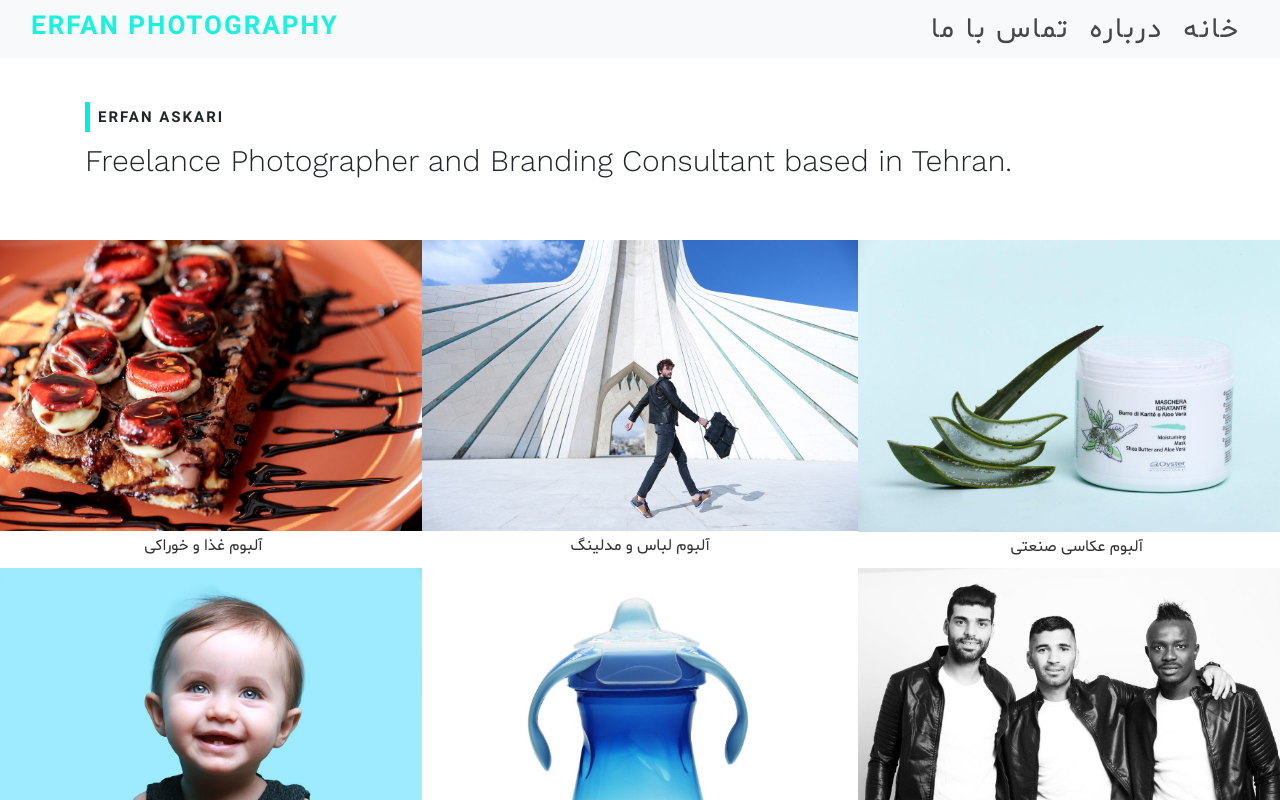
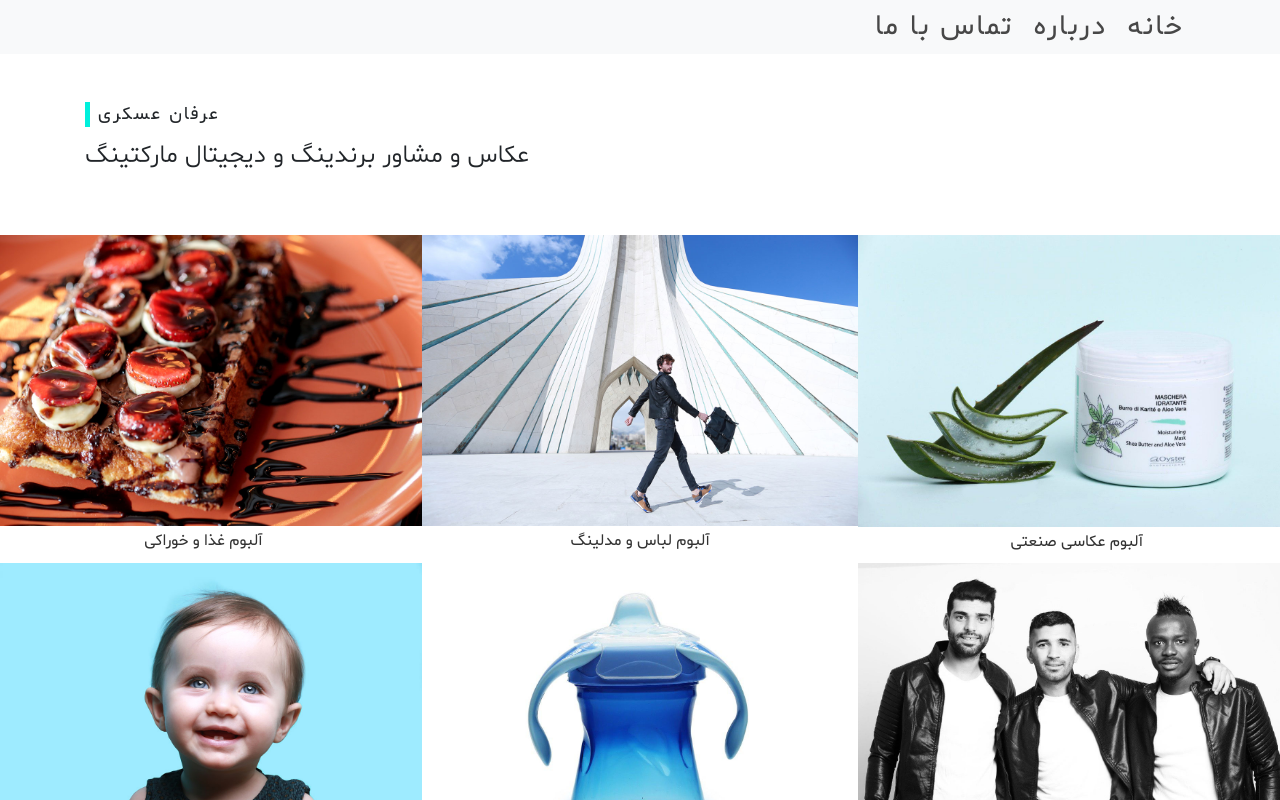
Before and after one commit to najdi123/erfan-photography, a React (Create React App) app: page / in a window 1280 px wide. Shown: the top 800 px of the page. Built offline with nearby package versions, Linux system fonts and the light colour scheme.

Commit message:
changed jumbotron to farsi, added couple of farsi descriptions, and removed navbar brand text

```diff
--- a/src/components/Gallery.jsx
+++ b/src/components/Gallery.jsx
@@ -39,8 +39,8 @@ class Gallery extends Component {
                                 <div className="img__description">
                                     <div className="m-center">
 
-                                        <h5 className="hide">This album contains photos of foods, edibles and restaurants  </h5>
-                                        <h5 className="farsi2">آلبوم شامل عکس هایی از انواع خوراکی و غذا مثل آبمیوه، نوشیدنی گرم، دسر، سبزیجات، میوه، صبحانه، ساندویچ و پیتزا </h5>
+                                        <h4 className="hide">This album contains photos of foods, edibles and restaurants  </h4>
+                                        <h4 className="farsi2">آلبوم شامل عکس هایی از انواع خوراکی و غذا مثل آبمیوه، نوشیدنی گرم، دسر، سبزیجات، میوه، صبحانه، ساندویچ و پیتزا </h4>
 
                                     </div>
                                 </div>
@@ -59,7 +59,10 @@ class Gallery extends Component {
                                 <img className="img__img" src={p7} alt="آلبوم عکس لباس و مدلینگ" />
                                 <div className="img__description">
                                     <div className="m-center">
-                                        <h5>This album includes photos of out-door modeling, clothing and accessories</h5>
+                                        <h4 className="hide">This album includes photos of out-door modeling, clothing and accessories</h4>
+                                        <h4 className="farsi2">
+                                            آلبوم شامل عکس هایی از پوشاک همراه مدل
+                                        </h4>
                                     </div>
                                 </div>
                             </div>
@@ -76,10 +79,10 @@ class Gallery extends Component {
                                 <img className="img__img" src={p11} alt="" />
                                 <div className="img__description">
                                     <div className="m-center">
-                                        <h5 className="hide">This album contains photos of products such as perfumes, make up, jewlery, sofas, handbags and shoes</h5>
-                                        <h5 className="farsi2">
+                                        <h4 className="hide">This album contains photos of products such as perfumes, make up, jewlery, sofas, handbags and shoes</h4>
+                                        <h4 className="farsi2">
                                             آلبوم شامل عکس هایی از محصولات تولیدی مثل عطر، لوازم آرایشی، جواهرات، مبل، کیف و کفش
-                                        </h5>
+                                        </h4>
                                     </div>
                                 </div>
                             </div>
@@ -112,10 +115,10 @@ class Gallery extends Component {
                                 <img className="img__img" src={p3} alt="آلبوم عکس از کودکان و نوجوانان" />
                                 <div className="img__description">
                                     <div className="m-center">
-                                        <h5 className="hide">This album includes photos of children and youth </h5>
-                                        <h5 className="farsi2">
+                                        <h4 className="hide">This album includes photos of children and youth </h4>
+                                        <h4 className="farsi2">
                                             آلبوم شامل عکس هایی از کودکان
-                                        </h5>
+                                        </h4>
                                     </div>
                                 </div>
                             </div>
@@ -153,10 +156,10 @@ class Gallery extends Component {
                                 <img className="img__img" src={p17} alt="آلبوم عکس از شخصیتهای معروف مثل بازیگران سینمایی و بازیکنان فوتبال و خواننده" />
                                 <div className="img__description">
                                     <div className="m-center">
-                                        <h5 className="hide">This album contains photos of known and famous characters such as actors and actresses, singers and football players</h5>
-                                        <h5 className="farsi2">
+                                        <h4 className="hide">This album contains photos of known and famous characters such as actors and actresses, singers and football players</h4>
+                                        <h4 className="farsi2">
                                             آلبوم شامل عکس های مدلینگ افراد معروف مثل بازیگران، خواننده و فوتبالیست ها
-                                        </h5>
+                                        </h4>
                                     </div>
                                 </div>
                             </div>
@@ -185,10 +188,10 @@ class Gallery extends Component {
                                 <img className="img__img" src={p18} alt="" />
                                 <div className="img__description">
                                     <div className="m-center">
-                                        <h5 className="hide">This album is pictures taken from quadcopters and drones from above</h5>
-                                        <h5 className="farsi2">
+                                        <h4 className="hide">This album is pictures taken from quadcopters and drones from above</h4>
+                                        <h4 className="farsi2">
                                             آلبوم شامل عکس های هوایی از بالا یا توسط پهباد
-                                        </h5>
+                                        </h4>
                                     </div>
                                 </div>
                             </div>
@@ -205,7 +208,10 @@ class Gallery extends Component {
                                 <img className="img__img" src={p6} alt="" />
                                 <div className="img__description">
                                     <div className="m-center">
-                                        <h5>This album includes photos of out-door modeling, clothing and accesories</h5>
+                                        <h4 className="hide">This album includes photos of out-door modeling, clothing and accesories</h4>
+                                        <h4 className="farsi2">
+                                            آلبوم شامل عکس هایی از رستوران ها، فضاهای صنعتی و خط تولید
+                                        </h4>
                                     </div>
                                 </div>
                             </div>
@@ -222,10 +228,10 @@ class Gallery extends Component {
                                 <img className="img__img" src={p9} alt="" />
                                 <div className="img__description">
                                     <div className="m-center">
-                                        <h5 className="hide">This album contains photos of people in different situations such as events or sports</h5>
-                                        <h5 className="farsi2">
+                                        <h4 className="hide">This album contains photos of people in different situations such as events or sports</h4>
+                                        <h4 className="farsi2">
                                             آلبوم شامل عکس های ورزشی و لایف استایل
-                                        </h5>
+                                        </h4>
                                     </div>
                                 </div>
                             </div>
--- a/src/components/Jumbotron.css
+++ b/src/components/Jumbotron.css
@@ -1,3 +1,8 @@
+@font-face {
+    font-family: shabnam-light;
+    src: url(../fonts/Shabnam-Light.woff);
+
+}
 .describe {
     font:  300 10px "worksans","Open Sans","Arial",sans-serif;
     line-height: 10px;
@@ -6,17 +11,17 @@
     margin-bottom: 0;
 }
 .describeNew {
-    font:  300 30px "worksans","Open Sans","Arial",sans-serif;
+    font: 25px "shabnam-light","Arial",sans-serif;
     line-height: 42px;
     letter-spacing: 0;
     text-transform: none;
     margin-bottom: 0;
 }
 .name {
-    font: 700 15px "worksansbold","Open Sans","Arial",sans-serif;
+    font: 700 20px "shabnam","Open Sans","Arial",sans-serif;
     letter-spacing: 2px;
     line-height: 2em;
-
+    direction:rtl;
     border-left: 5px solid rgb(0, 240, 220);
 
     padding-left: 8px;
--- a/src/components/Jumbotron.jsx
+++ b/src/components/Jumbotron.jsx
@@ -9,12 +9,11 @@ class Jumbotron extends Component {
             <div className="jumbotron">
                 <div className="container">
                     <Flash>
-                        <h6 className="name">ERFAN ASKARI</h6>
+                        <h6 className="name farsi2">عرفان عسکری</h6>
                     </Flash>
                     <Fade left>
                         <p className="describeNew">
-                            Freelance Photographer and Branding Consultant based in
-                            Tehran.
+                            عکاس و مشاور برندینگ و دیجیتال مارکتینگ
                         </p>
                     </Fade>
 
--- a/src/components/Navbar.css
+++ b/src/components/Navbar.css
@@ -15,7 +15,7 @@
 
 }
 .brand-text {
-    font:  300 26px "worksansbold","Open Sans","Arial",sans-serif;
+    font:  300 22px "worksansbold","Open Sans","Arial",sans-serif;
     line-height: 25px;
     letter-spacing: 2px;
 
--- a/src/components/Navbar.jsx
+++ b/src/components/Navbar.jsx
@@ -11,7 +11,7 @@ class Navbar extends Component {
     render() {
         return (
             <nav className="navbar navbar-expand-sm header sticky navbar-light bg-light mb-4">
-                <div className="container-fluid ">
+                <div className="container">
 
 
                     <button className="navbar-toggler navbar-toggler-right ml-auto" type="button" data-toggle="collapse" data-target="#mobile-nav">
@@ -19,9 +19,9 @@ class Navbar extends Component {
                     </button>
 
                     <div className="navbar-brand" href="#">
-                        <Flash>
-                            <h4  className="brand-text">ERFAN PHOTOGRAPHY</h4>
-                        </Flash>
+                        {/*<Flash>*/}
+                        {/*    <h4  className="brand-text">ERFAN PHOTOGRAPHY</h4>*/}
+                        {/*</Flash>*/}
                         {/*<Fade left>*/}
                         {/*    <p className="describe">*/}
                         {/*        Freelance Photographer and Branding Consultant based in*/}
```
Also changed, not shown: src/fonts/Shabnam-Light.woff (added).
